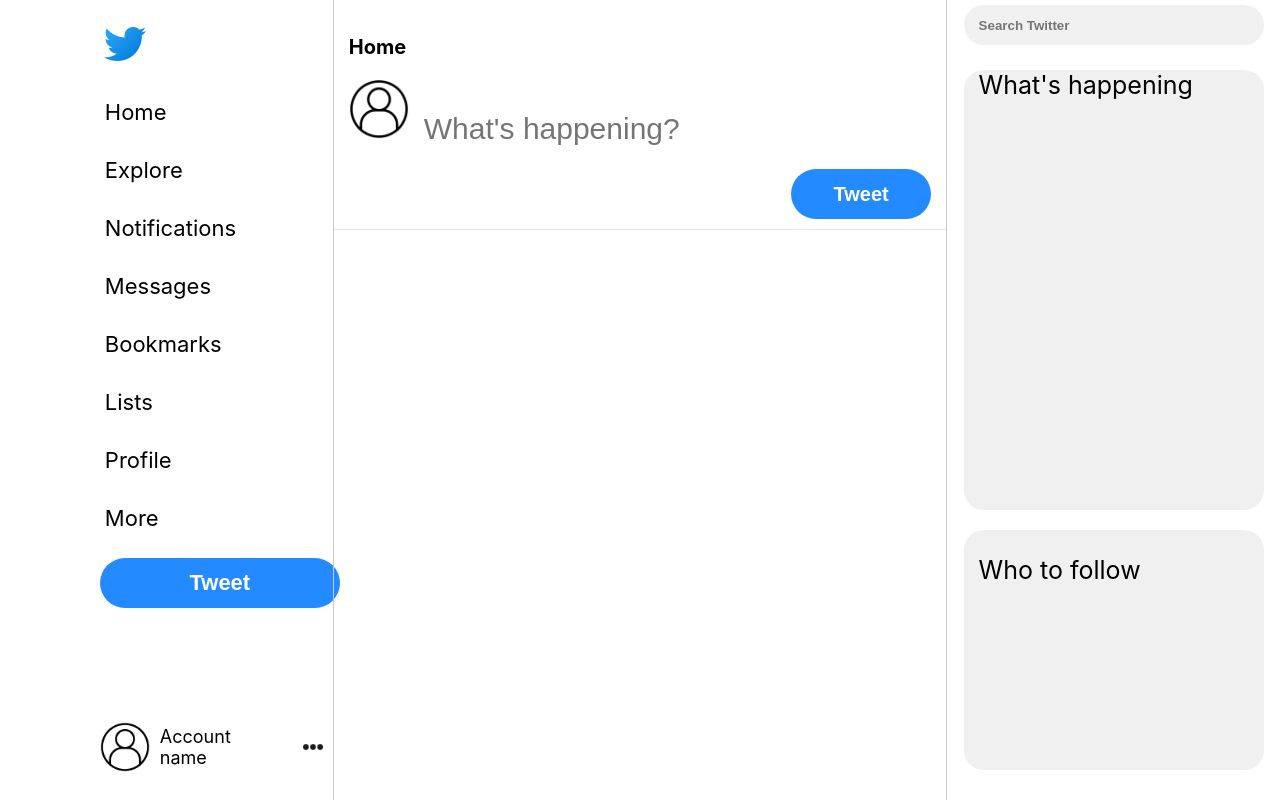
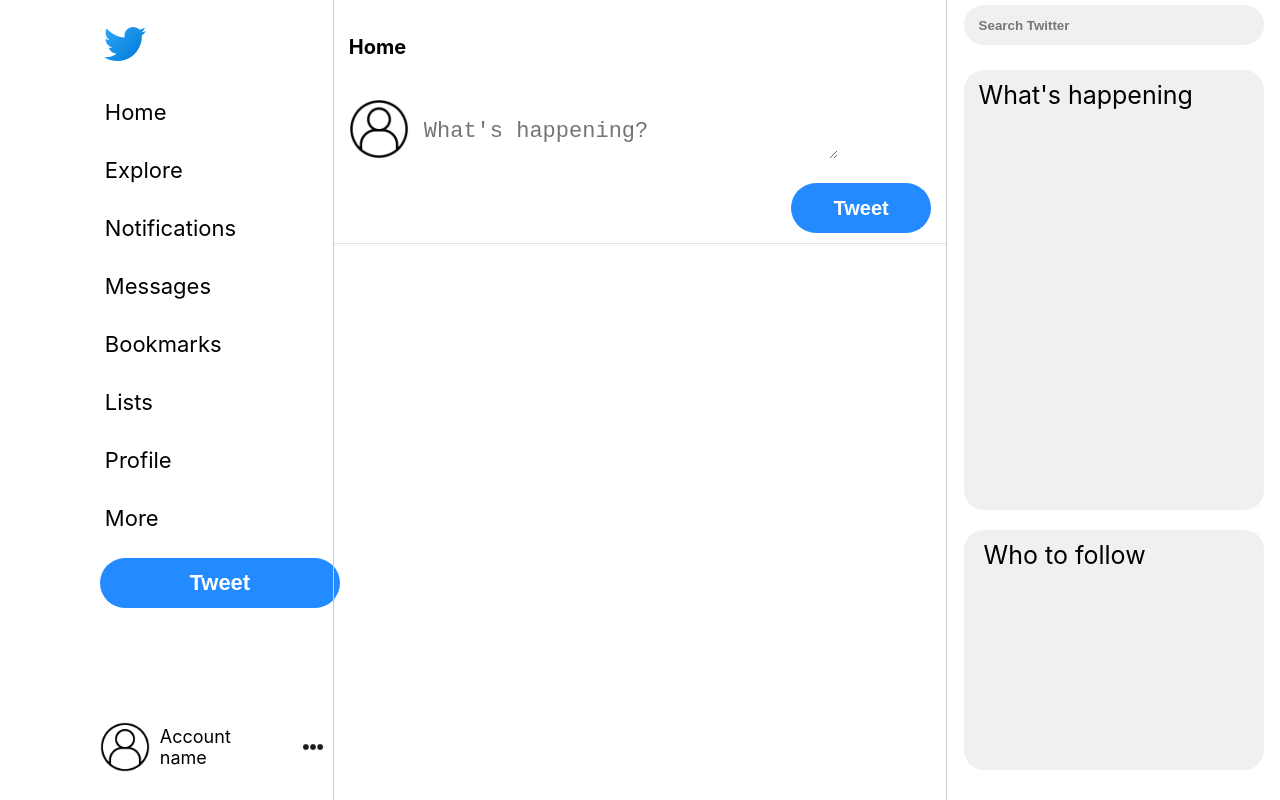
Before and after one commit to Colin-Pace/TwitterClone, a React (Create React App) app: page / in a window 1280 px wide. Built offline with nearby package versions, Linux system fonts and the light colour scheme; no server answers.

Commit message:
everything working: todos are tweets

```diff
--- a/src/Center.js
+++ b/src/Center.js
@@ -2,16 +2,21 @@
 import Home from './Home';
 import Scroll from './Scroll';
 import {useState} from 'react';
+import Comment from './Comment';
 
 function Center() {
   let [tweet, setTweet] = useState(undefined);
+  let [homeAndScroll, setHomeAndScroll] = useState(true);
 
   const getTweet = function(tweet) {
     setTweet(tweet);
   }
 
   return (
-    <div className="Center">
+    <div className = "Center">
+      {
+        homeAndScroll === true ?
+          <div>
             <Home
               getTweet = {getTweet}
             />
@@ -19,6 +24,12 @@
               tweet = {tweet}
             />
           </div>
+        :
+          <div>
+            <Comment/>
+          </div>
+      }
+    </div>
   );
 }
 
--- /dev/null
+++ b/src/Comment.js
@@ -0,0 +1,10 @@
+import './Comment.css';
+
+function Comment() {
+  return (
+    <div className="Comment">
+    </div>
+  );
+}
+
+export default Comment;
--- a/src/Home.css
+++ b/src/Home.css
@@ -1,7 +1,7 @@
 .Home {
   padding: 15px;
   border-bottom: 1px solid rgb(228, 228, 228);
-  padding-bottom: 60px;
+  padding-bottom: 80px;
 }
 
 #homeTitle {
@@ -17,8 +17,9 @@
 #tweetInput {
   border: none;
   height: 80px;
-  font-size: 30px;
+  font-size: 22px;
   padding-left: 15px;
+  padding-top: 40px;
 }
 
 #tweetInput:focus {
@@ -35,4 +36,5 @@
   font-size: 20px;
   border: none;
   float: right;
+  margin-top: 20px;
 }
--- a/src/Home.js
+++ b/src/Home.js
@@ -18,13 +18,15 @@
       <p id = 'homeTitle'>Home</p>
       <div>
         <img id = 'accountPic' src = {require('./account.png')}/>
-        <input
+        <textarea
           id = 'tweetInput'
-          type = 'text'
           placeholder = "What's happening?"
           onChange={handleChange}
           value={tweet}
           autoComplete="off"
+          rows = "6"
+          cols = "30"
+          maxlength = "280"
         />
       </div>
       <button
--- a/src/SidebarRight.css
+++ b/src/SidebarRight.css
@@ -33,10 +33,11 @@
   border-radius: 20px;
   height: 240px;
   width: 300px;
-  padding-left: 15px;
+  padding-left: 10px;
 }
 
 #wTFTitle {
   color: black;
   font-size: 25px;
+  margin: 10px;
 }
--- a/src/WhatsHappening.css
+++ b/src/WhatsHappening.css
@@ -11,4 +11,5 @@
 #wHTitle {
   color: black;
   font-size: 25px;
+  padding-top: 10px;
 }
--- a/src/WhatsHappening.js
+++ b/src/WhatsHappening.js
@@ -27,7 +27,7 @@
   }
 
   useEffect(() => {
-    getNews();
+    //getNews();
   });
 
   return (
```
Also changed, not shown: src/Notes.js (added, +15 -0 lines), src/index.js (+6 -6 lines), src/Comment.css (added). Lines whose indentation alone changed are shown as unchanged.
